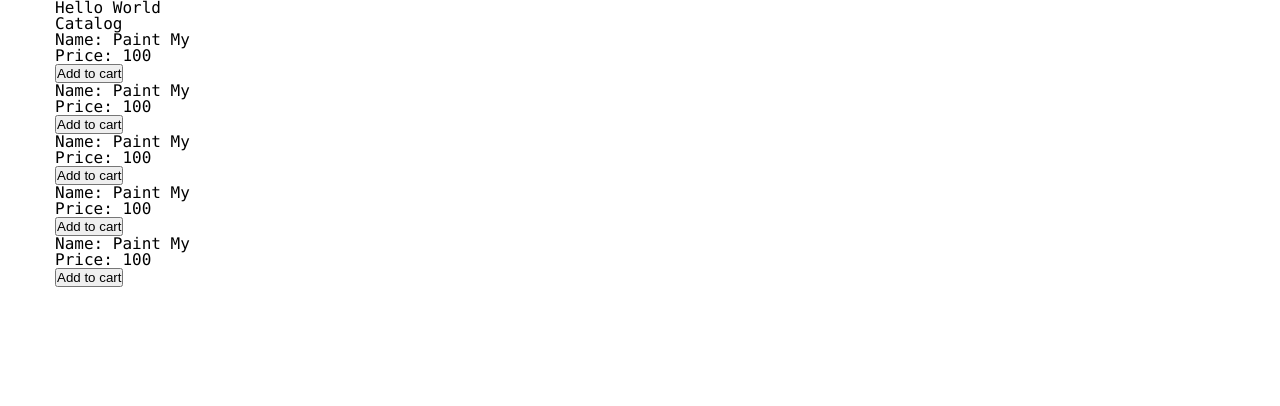
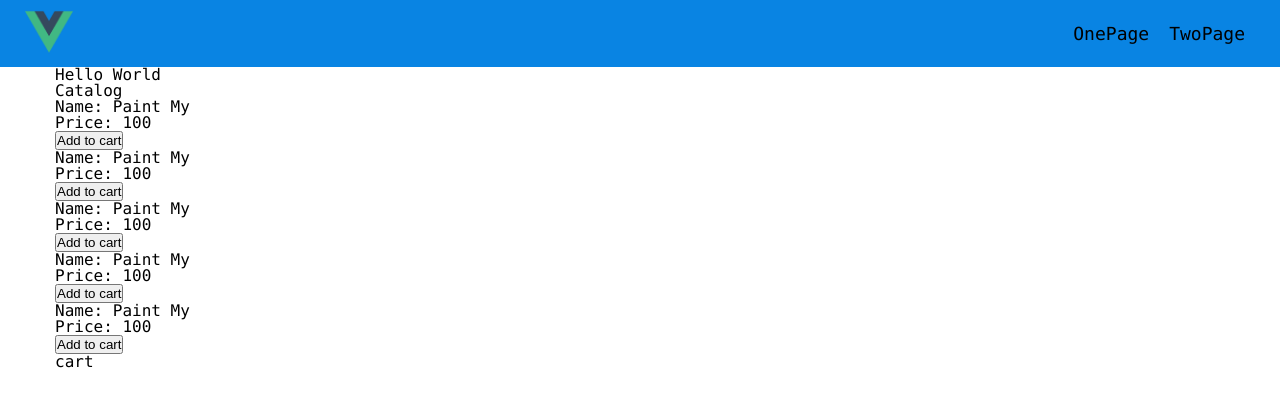
Before and after one commit to xelinel32/paint-shop, a Vue app: page / in a window 1280 px wide. Shown: the top 406 px of the page. Built offline with nearby package versions, Linux system fonts and the light colour scheme.

Commit message:
add router

```diff
--- a/package.json
+++ b/package.json
@@ -12,6 +12,7 @@
     "core-js": "^3.6.5",
     "reset-css": "^5.0.1",
     "vue": "^2.6.11",
+    "vue-router": "^3.3.4",
     "vuex": "^3.5.1"
   },
   "devDependencies": {
--- a/src/App.vue
+++ b/src/App.vue
@@ -1,17 +1,22 @@
 <template>
   <div id="app">
     <div class="wrapper">
-      <main-wrapper></main-wrapper>
+      <navbar></navbar>
+      <main-wrapper>
+        <router-view></router-view>
+      </main-wrapper>
     </div>
   </div>
 </template>
 
 <script>
   import MainWrapper from '@/layouts/MainWrapper'
+  import Navbar from '@/components/navigation/Navbar'
   export default {
     name: 'App',
     components: {
       MainWrapper,
+      Navbar,
     },
   }
 </script>
--- a/src/assets/_vars.scss
+++ b/src/assets/_vars.scss
@@ -1 +1,2 @@
 $black: #000;
+$white: #fff;
--- a/src/assets/style.scss
+++ b/src/assets/style.scss
@@ -9,10 +9,6 @@ body {
   font-family: 'Consolas', sans-serif;
   font-weight: 400;
   font-size: 16px;
-}
-
-h1 {
-  color: $black;
 }
 
 .wrapper {
--- a/src/components/cart/Cart.vue
+++ b/src/components/cart/Cart.vue
@@ -1,5 +1,7 @@
 <template>
-  <div class="cart"></div>
+  <div class="cart">
+    <span>cart</span>
+  </div>
 </template>
 
 <script>
--- a/src/main.js
+++ b/src/main.js
@@ -1,10 +1,12 @@
 import Vue from 'vue'
-import App from './App.vue'
+import App from '@/App.vue'
+import router from '@/router/router'
 import '../node_modules/reset-css/sass/_reset.scss'
-import './assets/style.scss'
+import '@/assets/style.scss'
 
 Vue.config.productionTip = false
 
 new Vue({
+  router,
   render: (h) => h(App),
 }).$mount('#app')
--- /dev/null
+++ b/src/router/router.js
@@ -0,0 +1,17 @@
+import Vue from 'vue'
+import Router from 'vue-router'
+
+Vue.use(Router)
+
+const router = new Router({
+  mode: 'history',
+  routes: [
+    {
+      name: 'home',
+      path: '/',
+      component: () => import('../layouts/MainWrapper.vue'),
+    },
+  ],
+})
+
+export default router
```
Also changed, not shown: 1 other file (tests, documents, lock files or other folders).
